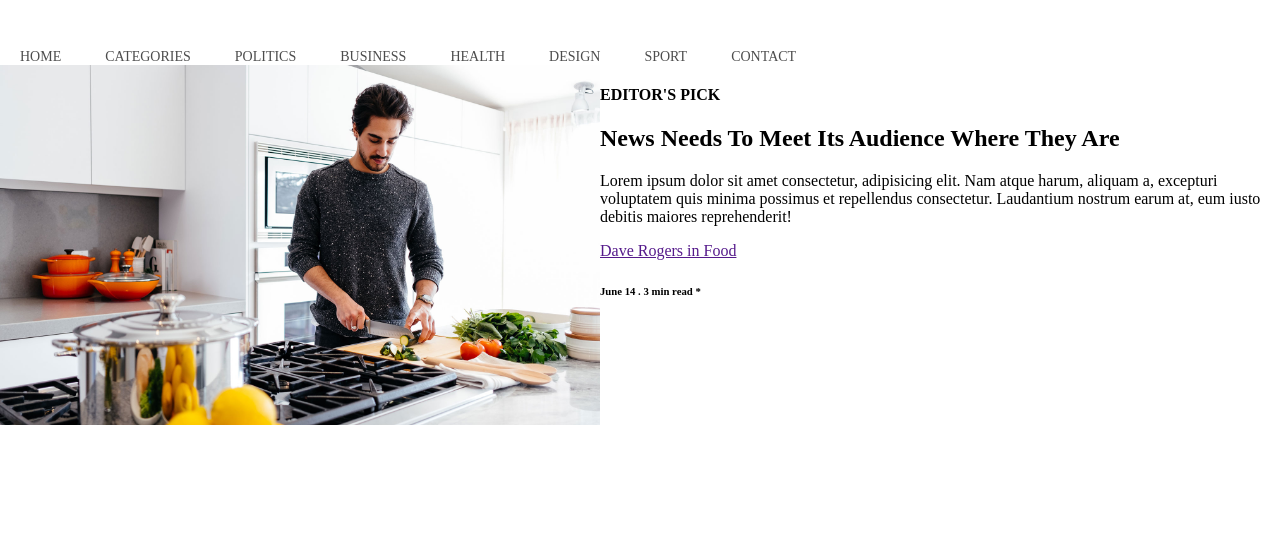
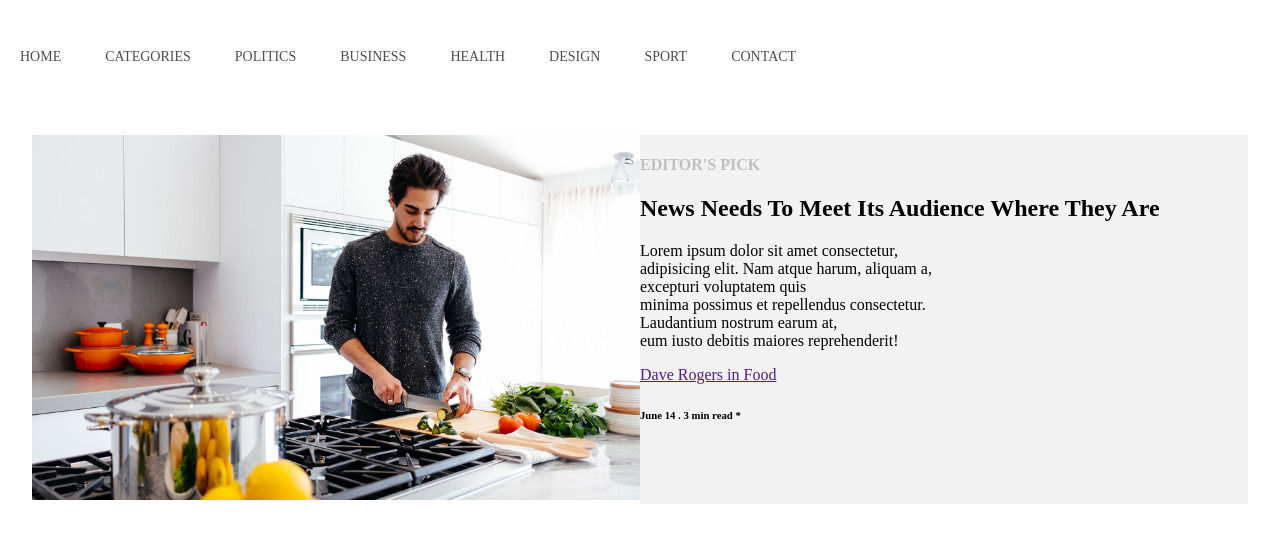
Before and after one commit to Oviep/meranda_exercise, a plain HTML site: page index.html in a window 1280 px wide. Shown: the part 70-612 px from the top of the page. Drawn offline with Linux system fonts and the light colour scheme.

Commit message:
changed width of container for image and text

```diff
--- a/css/style.css
+++ b/css/style.css
@@ -59,9 +59,34 @@ body {
 }
 
 .first-img {
-    width: 600px;
+    width: 100%;
+
 }
 
 .container {
     display: flex;
+    margin-top: 70px;
+    padding-left: 2rem;
+    padding-right: 2rem;
 }
+
+.editor-col {
+    color: #bfbfbf;
+}
+
+.man-img {
+    /* margin-left: 50px; */
+    width: 50%;
+
+}
+
+.text-con {
+    width: 50%;
+    /* margin-left: 40px; */
+    background-color: #f2f2f2;
+}
+
+.slide {
+    display: flex;
+    width: 100%;
+}
--- a/index.html
+++ b/index.html
@@ -42,22 +42,28 @@
 
 
        <div class= "container">
-            <div>
+           <div class="slide">
+
+            <div class= "man-img">
                 <img src="img/webpage_photo.jpg" alt="" class= "first-img">
 
             </div>
 
-            <div>
-            <h4>EDITOR'S PICK</h4>
+            <div class= "text-con">
+            <h4 class= "editor-col">EDITOR'S PICK</h4>
             <h2>News Needs To Meet Its Audience Where They Are</h2>
-            <p> Lorem ipsum dolor sit amet consectetur,
-            adipisicing elit. Nam atque harum, aliquam a, excepturi voluptatem quis minima possimus et repellendus consectetur.
-            Laudantium nostrum earum at,
+            <p> Lorem ipsum dolor sit amet consectetur, <br>
+            adipisicing elit. Nam atque harum, aliquam a, <br>
+            excepturi voluptatem quis <br>
+             minima possimus et repellendus consectetur. <br>
+            Laudantium nostrum earum at, <br>
             eum iusto debitis maiores reprehenderit!</p>
 
             <a href="">Dave Rogers in Food</a>
             <h6>June 14 . 3 min read *</h6>
             </div>
+           </div>
+
 
          </div>
 
```
